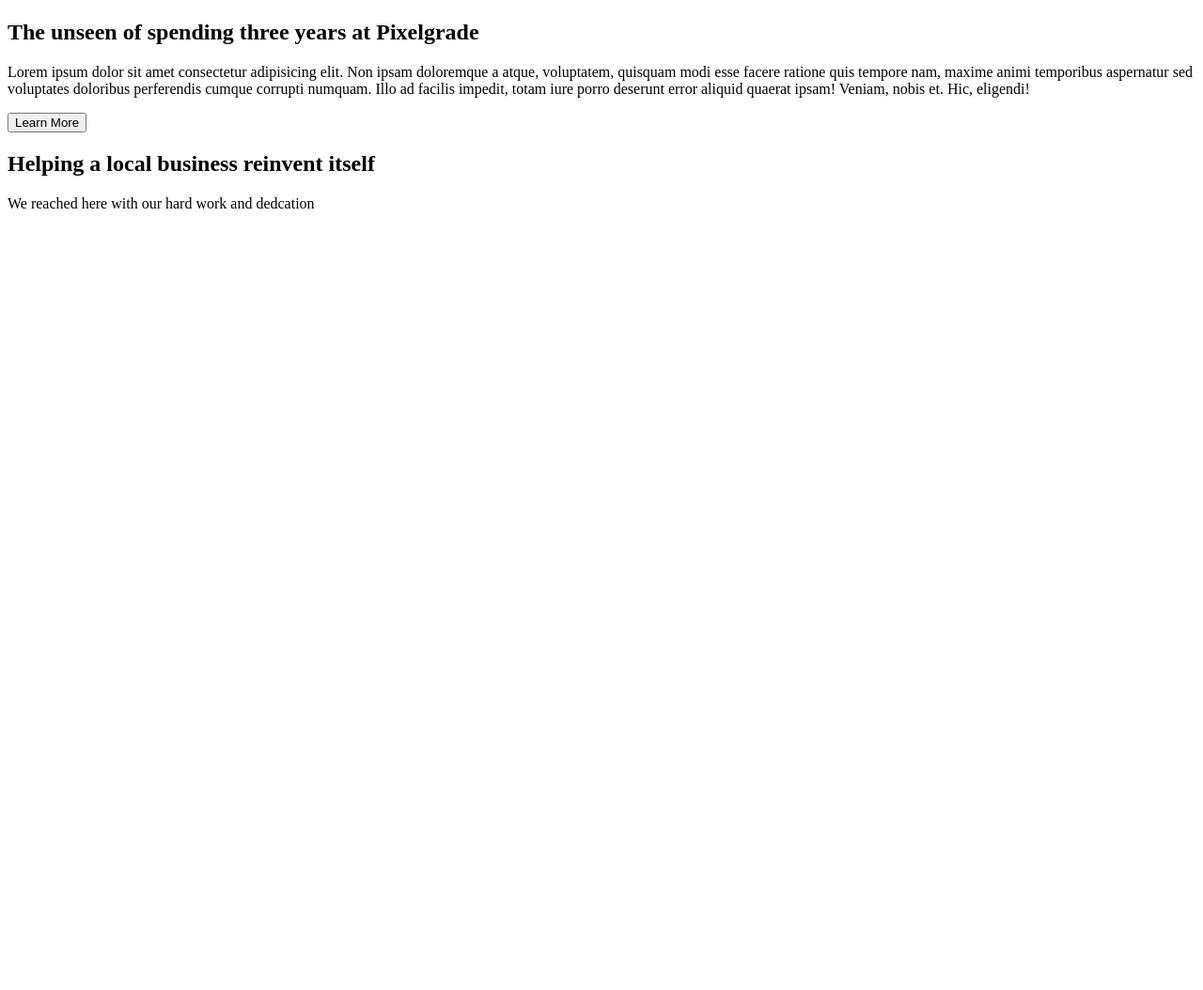
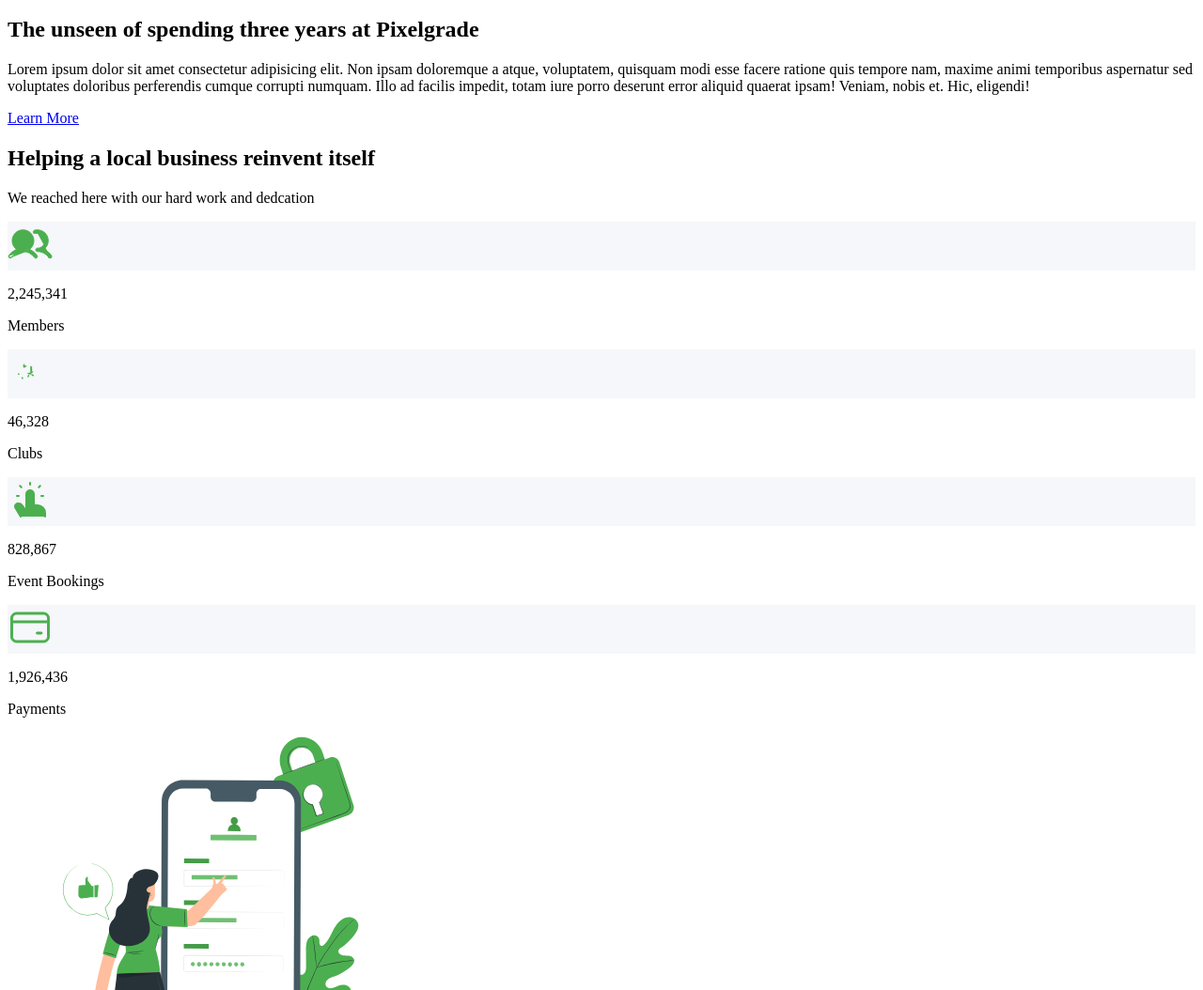
Before and after one commit to ebube92/responsive-landing-page, a plain HTML site: page index.html in a window 1280 px wide. Shown: the part 1746-2800 px from the top of the page at 94% size. Before the commit the page ends 1988 px from the top, so only its background shows below. Drawn offline with Linux system fonts and the light colour scheme.

Commit message:
Added the calendar section to index.html and added the corresponding images

```diff
--- a/index.html
+++ b/index.html
@@ -40,7 +40,7 @@
             <div class="info">
                 <h1>Lessons and insights <span class="text-green">from 8 years</span></h1>
                 <p>Where to grow your business as a photographer: site or social media?</p>
-                <button class="button">Register</button>
+                <a href="#" class="button">Register</a>
             </div>
             <div class="info-img">
                 <img src="info illustration.svg" alt="Info illustration">
@@ -83,7 +83,7 @@
             <div class="unlock-info">
                 <h2 class="unlock-caption">The unseen of spending three years at Pixelgrade</h2>
                 <p>Lorem ipsum dolor sit amet consectetur adipisicing elit. Non ipsam doloremque a atque, voluptatem, quisquam modi esse facere ratione quis tempore nam, maxime animi temporibus aspernatur sed voluptates doloribus perferendis cumque corrupti numquam. Illo ad facilis impedit, totam iure porro deserunt error aliquid quaerat ipsam! Veniam, nobis et. Hic, eligendi!</p>
-                <button class="button">Learn More</button>
+                <a href="#" class="button">Learn More</a>
             </div>
 
         </section>
@@ -98,13 +98,63 @@
 
             <div class="achievement-stats">
                 <div class="stats top-row">
-                    <div></div>
+                    <div>
+                        <div class="ach-icon">
+                            <img src="members icon.svg" alt="icon for members">
+                        </div>
+                        <div>
+                            <p class="figures">2,245,341</p>
+                            <p class="stats-caption">Members</p>
+                        </div>
+                    </div>
 
-                    <div></div>
+                    <div>
+                        <div class="ach-icon">
+                            <img src="club icon.svg" alt="icon for clubs">
+                        </div>
+                        <div>
+                            <p class="figures">46,328</p>
+                            <p class="stats-caption">Clubs</p>
+                        </div>
+                    </div>
                 </div>
 
-                <div class="stats bottom-row"></div>
+                <div class="stats bottom-row">
+                    <div>
+                        <div class="ach-icon">
+                            <img src="booking icon.svg" alt="icon for bookings">
+                        </div>
+                        <div>
+                            <p class="figures">828,867</p>
+                            <p class="stats-caption">Event Bookings</p>
+                        </div>
+                    </div>
+
+                    <div>
+                        <div class="ach-icon">
+                            <img src="payments icon.svg" alt="icon for payments">
+                        </div>
+                        <div>
+                            <p class="figures">1,926,436</p>
+                            <p class="stats-caption">Payments</p>
+                        </div>
+                    </div>
+                </div>
             </div>
+
+            <div id="calendar">
+                <div class="section-image">
+                    <img src="calendar sect.svg" alt="calendar section image">
+                </div>
+
+                <div>
+                    <h2 class="calendar-caption">How do design your site footer like we did</h2>
+                    <p class="calendar-text">Lorem ipsum dolor sit amet, consectetur adipisicing elit. Culpa quod, eum asperiores sapiente deserunt modi vero consectetur obcaecati quas repellat esse quae, officia laboriosam blanditiis assumenda mollitia veniam accusantium amet? Architecto distinctio odio iusto totam fugit maiores, aliquam deleniti facere eveniet alias dolor sint sequi debitis error nobis magni odit.</p>
+                    <a href="#" class="button">Learn More</a>
+                </div>
+            </div>
+
+
         </section>
 
 
--- a/style.css
+++ b/style.css
@@ -0,0 +1,3 @@
+.ach-icon {
+    background-color: #f5f7fa;
+}
```
Also changed, not shown: booking icon.svg (added), calendar sect.svg (added), club icon.svg (added), members icon.svg (added), payments icon.svg (added).
